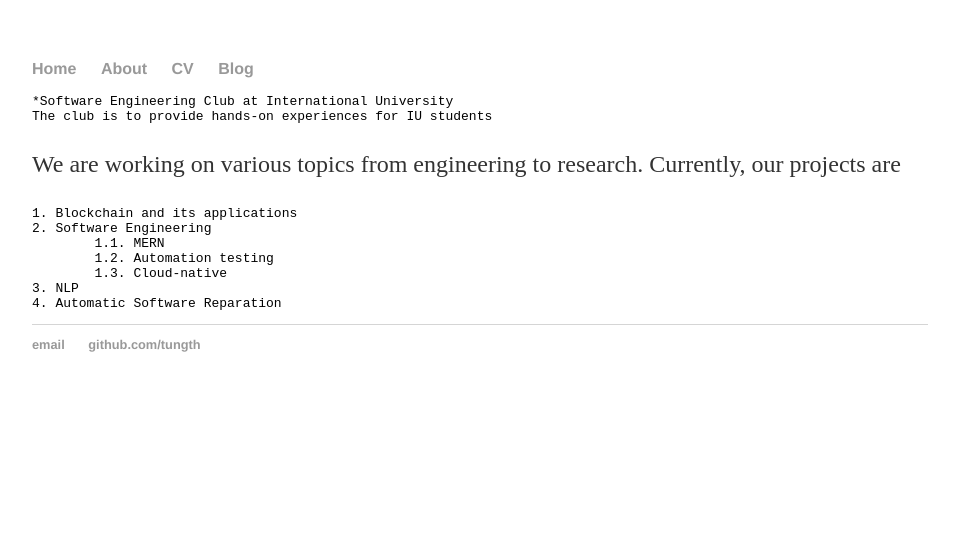
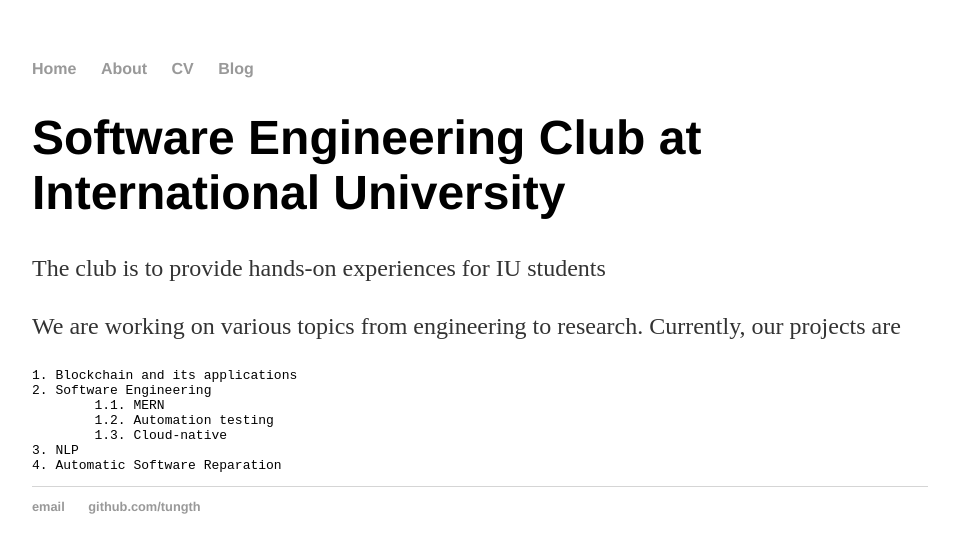
Before and after one commit to TungTh/tungth.github.io, a Jekyll site: the page built from index.md, in a window 1280 px wide. Shown: the top 553 px of the page, without its empty margins (160-1119 px from the left). Built offline with Jekyll 4.4.1, drawn with Linux system fonts in a browser that asks for light colours.

Commit message:
Update md

```diff
--- a/index.md
+++ b/index.md
@@ -3,8 +3,8 @@ layout: default
 title: Home
 ---
 {:blurb}
-	*Software Engineering Club at International University
-	The club is to provide hands-on experiences for IU students
+# Software Engineering Club at International University
+The club is to provide hands-on experiences for IU students
 
 We are working on various topics from engineering to research. Currently, our projects are
 
```
